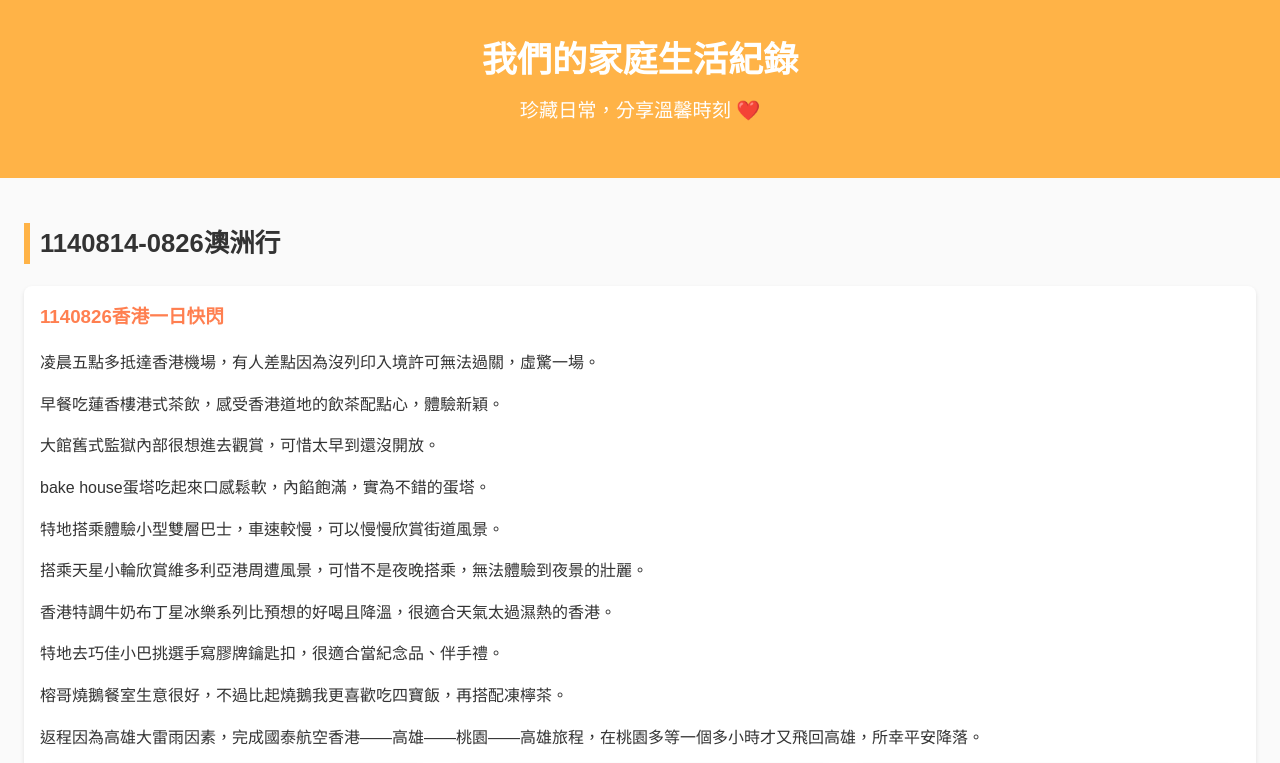
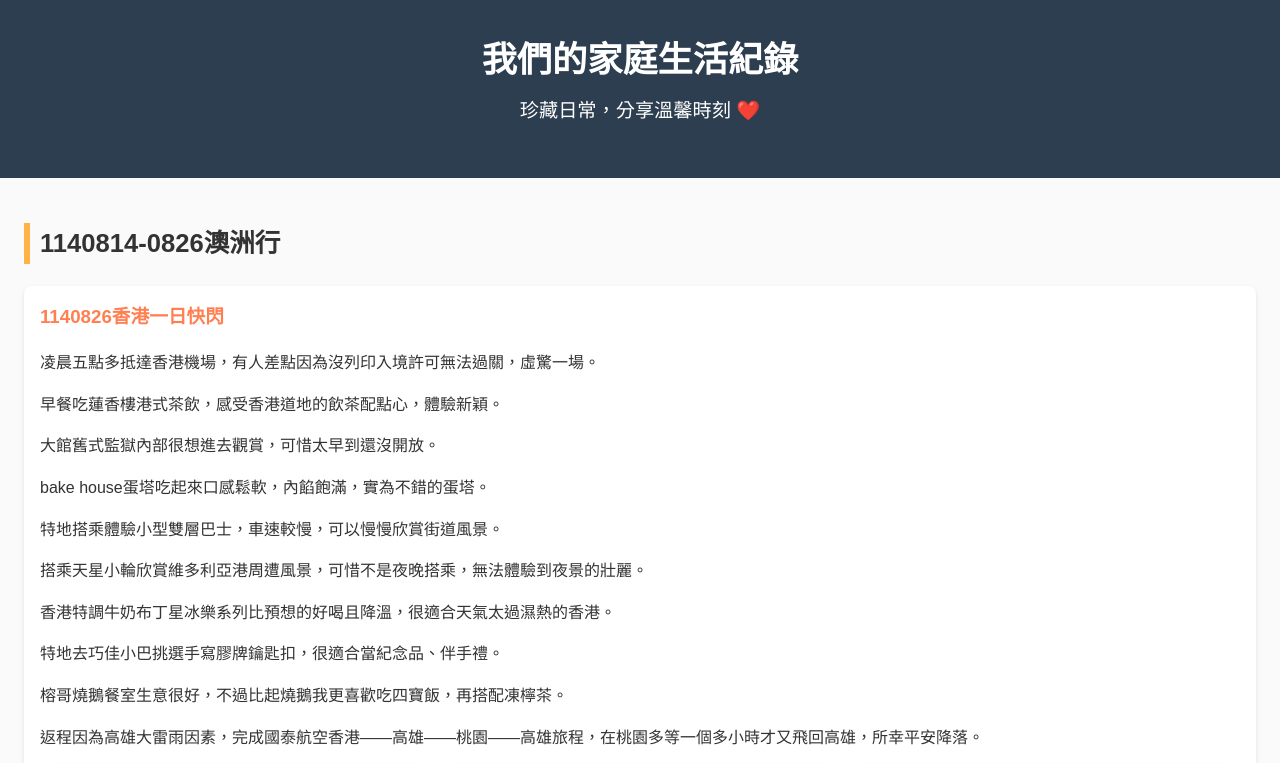
Before and after one commit to a237423173/AndyPeini.github.io, a plain HTML site: page index.html in a window 1280 px wide. Shown: the top 763 px of the page. Drawn offline with Linux system fonts and the light colour scheme.

Commit message:
Update style.css

```diff
--- a/style.css
+++ b/style.css
@@ -9,7 +9,7 @@ body {
 
 /* 頁首 */
 header {
-  background: #ffb347;
+  background: #2C3E50;
   color: white;
   text-align: center;
   padding: 2rem 1rem;
@@ -68,4 +68,5 @@ footer {
   padding: 1rem;
   background: #333;
   color: white;
+
 }
```
